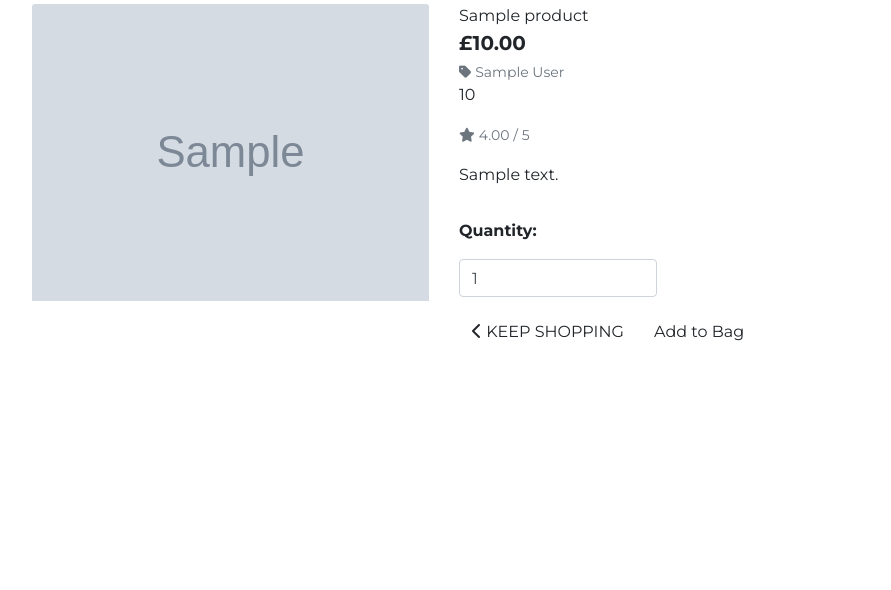
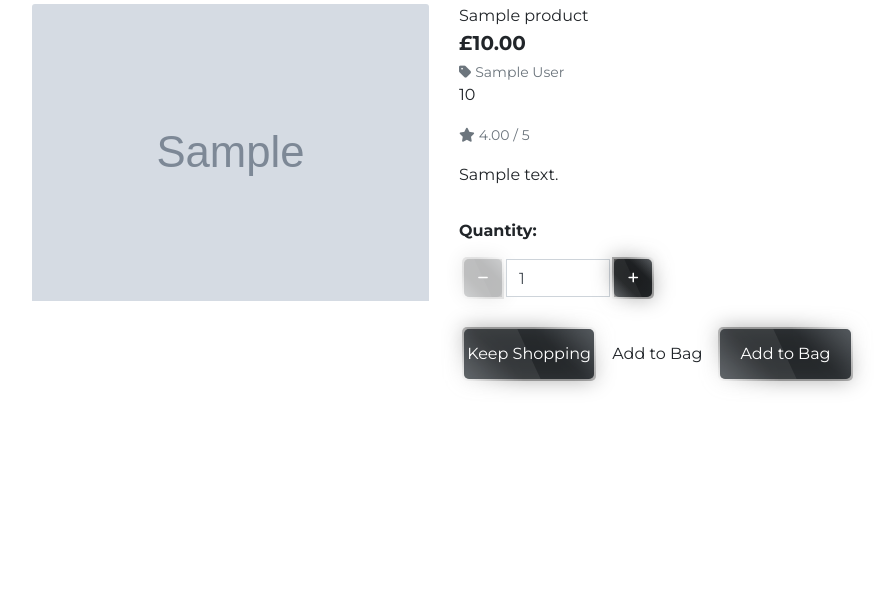
Before and after one commit to SasanTazayoni/Sue-bensassi-designs-CI-PP5, a Django app: page /products/1 in a window 1280 px wide. Shown: the part 205-795 px from the top of the page, without its empty margins (196-1087 px from the left). Run offline with Django 4.2, Linux system fonts and the light colour scheme; tables that the repository leaves empty hold one stand-in row (values such as "Sample post"); grey boxes marked "Sample" are stand-in pictures; some libraries are stand-ins or nearby versions; some web fonts are replaced.

Commit message:
Add quantity input buttons with functionality

```diff
--- a/products/templates/products/product_detail.html
+++ b/products/templates/products/product_detail.html
@@ -1,5 +1,11 @@
 {% extends "base.html" %}
 {% load static %}
+
+{% block extra_js %}
+    <script src="{% static 'js/quantityInput.js' %}" defer></script>
+{% endblock %}
+
+{% block extra_title %}- {{ product.name }}{% endblock %}
 
 {% block content %}
     <div class="container-fluid top-container" data-top-block>
@@ -42,19 +48,33 @@
                                 <p class="mt-3"><strong>Quantity:</strong></p>
                                 <div class="form-group w-50">
                                     <div class="input-group">
-                                        <input type="number" class="form-control qty_input" name="quantity" value="1" min="1" max="99"
-                                            data-item_id="{{ product.id }}" id="id_qty_{{ product.id }}">
+                                        <div class="input-group-prepend">
+                                            <button class="button button-square btn-secondary" data-decrement>
+                                                <i></i><i></i>
+                                                <span><i class="fas fa-minus"></i></span>
+                                            </button>
+                                        </div>
+                                        <input type="number" class="form-control" name="quantity" value="1" min="1" max="{{ product.stock }}"
+                                            data-product="{{ product.id }}">
+                                        <div class="input-group-append">
+                                            <button class="button button-square btn-secondary" data-increment>
+                                                <i></i><i></i>
+                                                <span><i class="fas fa-plus"></i></span>
+                                            </button>
+                                        </div>
                                     </div>
                                 </div>
                             </div>
-                            <div class="col-12">
-                                <a href="{% url 'products' %}" class="btn">
-                                    <span class="icon">
-                                        <i class="fas fa-chevron-left"></i>
-                                    </span>
-                                    <span class="text-uppercase">Keep Shopping</span>
+                            <div class="col-12 btn-container mt-3">
+                                <a href="{% url 'products' %}" class="button btn-secondary">
+                                    <i></i><i></i>
+                                    <span>Keep Shopping</span>
                                 </a>
                                 <input type="submit" class="btn btn-black" value="Add to Bag">
+                                <button class="button btn-secondary">
+                                    <i></i><i></i>
+                                    <span>Add to Bag</span>
+                                </button>
                             </div>
                         </div>
                         <input type="hidden" name="redirect_url" value="{{ request.path }}">
--- a/static/css/styles.css
+++ b/static/css/styles.css
@@ -167,6 +167,11 @@ footer a:hover {
     font-size: 50%;
 }
 
+.btn-container {
+    display: flex;
+    align-items: center;
+}
+
 .button {
     width: 140px;
     height: 50px;
@@ -331,3 +336,31 @@ footer a:hover {
     object-fit: cover;
     object-position: center;
 }
+
+.button-square {
+    font-size: 12px;
+    width: 38px;
+    height: 38px;
+}
+
+.button-square span > i {
+    display: flex;
+    align-items: center;
+    justify-content: center;
+}
+
+.button[data-decrement] span, .button[data-decrement] i {
+    border-top-right-radius: 0;
+    border-bottom-right-radius: 0;
+}
+
+.button[data-increment] span, .button[data-increment] i {
+    border-top-left-radius: 0;
+    border-bottom-left-radius: 0;
+}
+
+.button[data-decrement].disabled, .button[data-increment].disabled {
+    opacity: 0.3;
+    pointer-events: none;
+    cursor: default;
+}
--- /dev/null
+++ b/static/js/quantityInput.js
@@ -0,0 +1,43 @@
+document.addEventListener('DOMContentLoaded', () => {
+    const decrementBtn = document.querySelector('[data-decrement]');
+    const incrementBtn = document.querySelector('[data-increment]');
+    const quantityInput = document.querySelector('input[data-product]');
+
+    const updateButtonState = () => {
+        const currentValue = parseInt(quantityInput.value);
+        const minValue = parseInt(quantityInput.min);
+        const maxValue = parseInt(quantityInput.max);
+
+        if (currentValue <= minValue) {
+            decrementBtn.classList.add('disabled');
+        } else {
+            decrementBtn.classList.remove('disabled');
+        }
+
+        if (currentValue >= maxValue) {
+            incrementBtn.classList.add('disabled');
+        } else {
+            incrementBtn.classList.remove('disabled');
+        }
+    };
+
+    decrementBtn.addEventListener('click', e => {
+        e.preventDefault();
+        let currentValue = parseInt(quantityInput.value);
+        if (currentValue > parseInt(quantityInput.min)) {
+            quantityInput.value = currentValue - 1;
+            updateButtonState();
+        }
+    });
+
+    incrementBtn.addEventListener('click', e => {
+        e.preventDefault();
+        let currentValue = parseInt(quantityInput.value);
+        if (currentValue < parseInt(quantityInput.max)) {
+            quantityInput.value = currentValue + 1;
+            updateButtonState();
+        }
+    });
+
+    updateButtonState();
+});
--- a/templates/base.html
+++ b/templates/base.html
@@ -22,6 +22,9 @@
       <script src="{% static 'js/navbar.js' %}" defer></script>
       <script src="{% static 'js/buttons.js' %}" defer></script>
       <script src="{% static 'js/scrollToTop.js' %}" defer></script>
+    {% endblock %}
+
+    {% block extra_js %}
     {% endblock %}
 
     <title>Sue Bensassi Designs {% block extra_title %}{% endblock %}</title>
```
